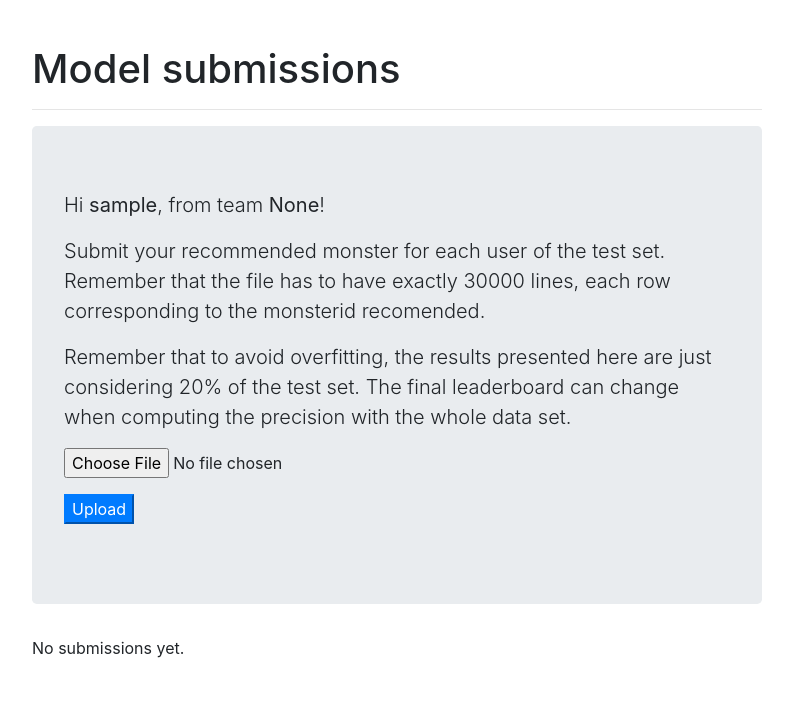
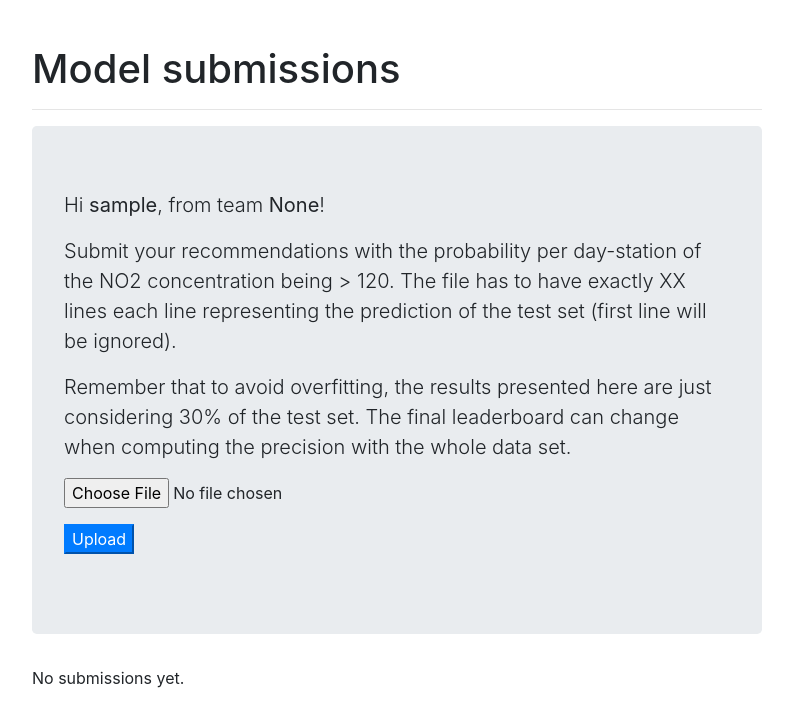
Before and after one commit to mingot/datathon_builder, a Django app: a page that uses hackathon/templates/submissions/list.html in a window 1280 px wide. Shown: the part 56-758 px from the top of the page, without its empty margins (53-846 px from the left). Run offline with Django 3.2, Linux system fonts and the light colour scheme; the visitor is signed in with stand-in values (Sample User, id 1); data that the repository does not hold is empty; parts of the project's set-up code (start-up, migrations or seed data) failed here and were passed over; some libraries are stand-ins or nearby versions.

Commit message:
update wording

```diff
--- a/hackathon/templates/pages/data.html
+++ b/hackathon/templates/pages/data.html
@@ -9,9 +9,8 @@
   <div class="col col-lg-8">
     <h1> Get the data </h1>
     <hr>
-    <p><a class="btn btn-lg btn-success" href="https://s3.amazonaws.com/bcndatahackathon2/info_files.zip" role="button">Get Competition Data</a></p>
-    <p><a class="btn btn-lg btn-success" href="https://s3.amazonaws.com/bcndatahackathon2/variables.pdf" role="button">Get Variables Explanation</a></p>
-    <p><a class="btn btn-lg btn-success" href="https://s3.amazonaws.com/bcndatahackathon2/presentation.pdf" role="button">Get Presentation</a></p>
+    <p><a class="btn btn-lg btn-success" href="https://docs.google.com/document/d/1VdRldjLT6wyVjJRLgX1axyJwm2vyD4-aFMIN0G61arY/edit?usp=sharing" role="button">Get Participants Guidebook</a></p>
+    <p><a class="btn btn-lg btn-success" href="https://s3.amazonaws.com/bcndatahackathon2/variables.pdf" role="button">Get competition data</a></p>
   </div>
 </div>
 {% endblock content %}
--- a/hackathon/templates/submissions/list.html
+++ b/hackathon/templates/submissions/list.html
@@ -14,8 +14,8 @@
     <div class="jumbotron">
         <p class="lead"> Hi <strong>{{request.user.username}}</strong>, from team <strong>{{request.user.team}}</strong>!</p>
 
-        <p class="lead">Submit your recommended monster for each user of the test set. Remember that the file has to have exactly 30000 lines, each row corresponding to the monsterid recomended. </p>
-        <p class="lead">Remember that to avoid overfitting, the results presented here are just considering 20% of the test set. The final leaderboard can change when computing the precision with the whole data set.</p>
+        <p class="lead">Submit your recommendations with the probability per day-station of the NO2 concentration being > 120. The file has to have exactly XX lines each line representing the prediction of the test set (first line will be ignored). </p>
+        <p class="lead">Remember that to avoid overfitting, the results presented here are just considering 30% of the test set. The final leaderboard can change when computing the precision with the whole data set.</p>
         <form action="{% url 'list' %}" method="post" enctype="multipart/form-data">
             {% csrf_token %}
             <p>{{ form.non_field_errors }}</p>
--- a/hackathon/users/models.py
+++ b/hackathon/users/models.py
@@ -10,9 +10,6 @@
 
 @python_2_unicode_compatible
 class User(AbstractUser):
-
-    # First Name and Last Name do not cover name patterns
-    # around the globe.
     team = models.CharField(max_length=50, null=True, blank=True)
     name = models.CharField(_("Name of User"), blank=True, max_length=255)
 
```
